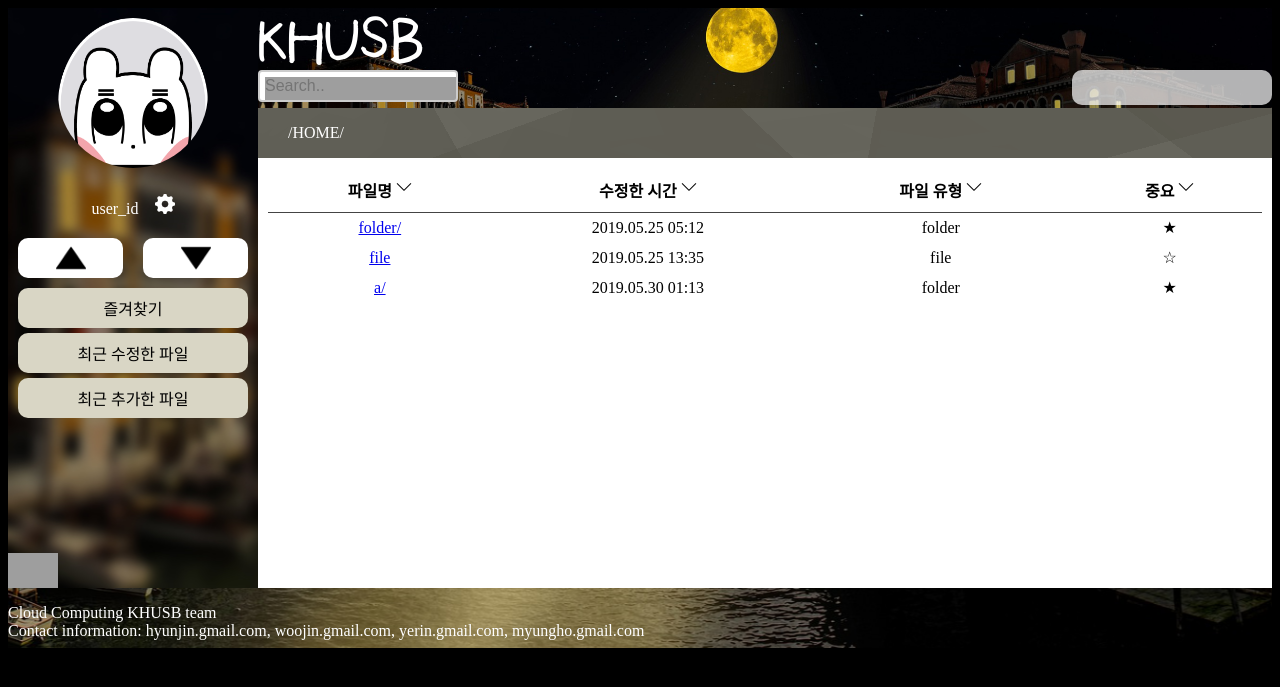
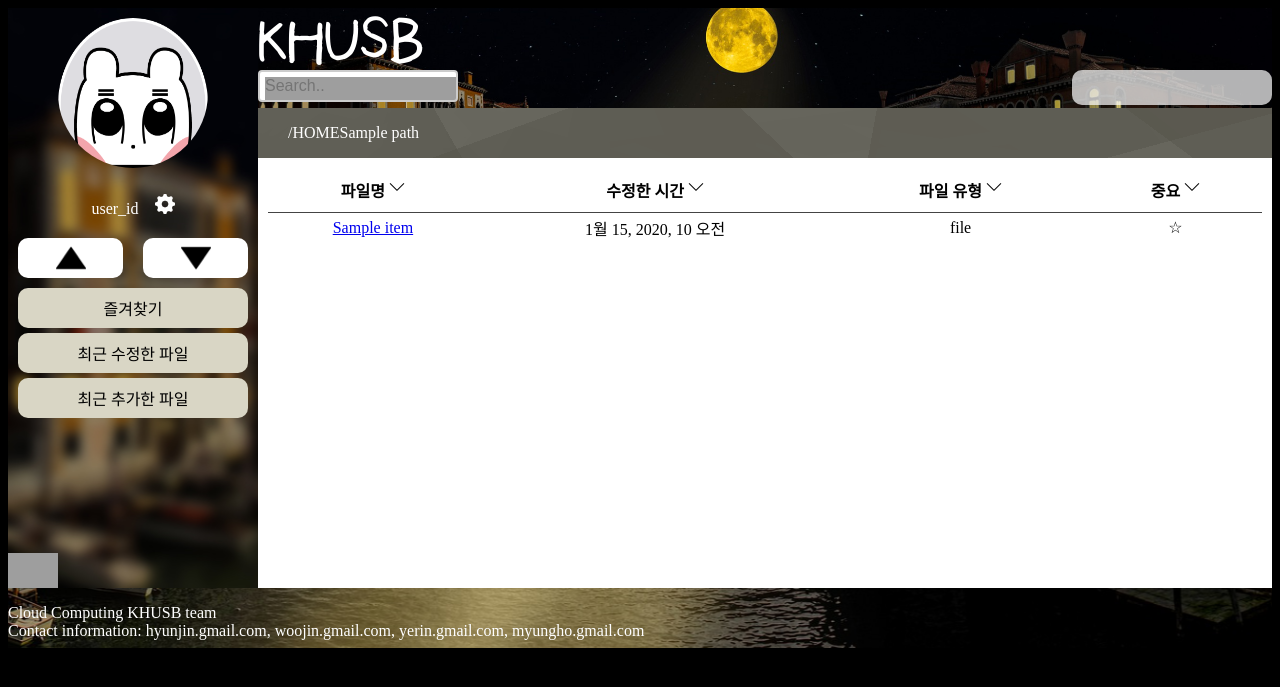
Before and after one commit to amdx1254/khusb, a Django app: template client/templates/client/main.html in a window 1280 px wide. Shown: the top 687 px of the page. Run offline with Django 3.2, Linux system fonts and the light colour scheme; the template is opened without the code that fills it: most values are stand-ins (such as "Sample title", 1, 10 or a date in 2020); some web fonts are replaced; grey boxes are pictures that could not be loaded.

Commit message:
edit html

```diff
--- a/client/templates/client/main.html
+++ b/client/templates/client/main.html
@@ -63,7 +63,7 @@
                 </div>
             </header>
             <path>
-                <p>/HOME/</p>
+                <p>/HOME{{ path }}</p>
             </path>
             <main>
                 <table class="table" id="Table">
@@ -73,24 +73,26 @@
                         <th>파일 유형&nbsp;<img class="sort-icon" src="{% static 'css/main_image/sort.png' %}"/></th>
                         <th>중요&nbsp;<img class="sort-icon" src="{% static 'css/main_image/sort.png' %}"  onclick="sortTable(2)"></th>
                     </tr>
+                    {% for item in items %}
+                    {% if item.is_directory %}
                     <tr class="hover">
-                        <td><a class="folder" href="#folder">folder/</a></td>
-                        <td>2019.05.25 05:12</td>
+                        <td><a class="folder" href="#folder">{{ item.name }}/</a></td>
+                        <td>{{ item.modified }}</td>
                         <td>folder</td>
                         <td>★</td>
                     </tr>
+                    {% endif %}
+                    {% endfor %}
+                    {% for item in items %}
+                    {% if not item.is_directory %}
                     <tr class="hover">
-                        <td><a class="file" href="#file">file</a></td>
-                        <td>2019.05.25 13:35</td>
+                        <td><a class="file" href="#file">{{ item.name }}</a></td>
+                        <td>{{ item.modified }}</td>
                         <td>file</td>
                         <td>☆</td>
                     </tr>
-					<tr class="hover">
-                        <td><a class="folder" href="#folder">a/</a></td>
-                        <td>2019.05.30 01:13</td>
-                        <td>folder</td>
-                        <td>★</td>
-                    </tr>
+                    {% endif %}
+                    {% endfor %}
 
                 </table>
             </main>
```
